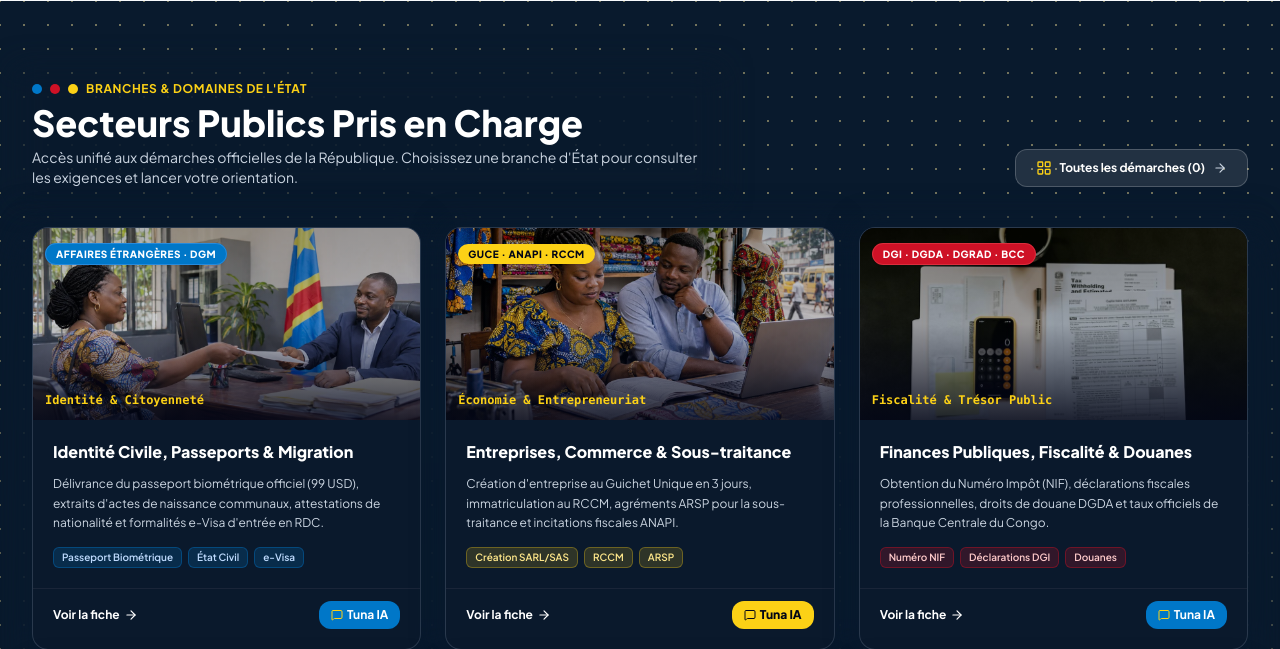
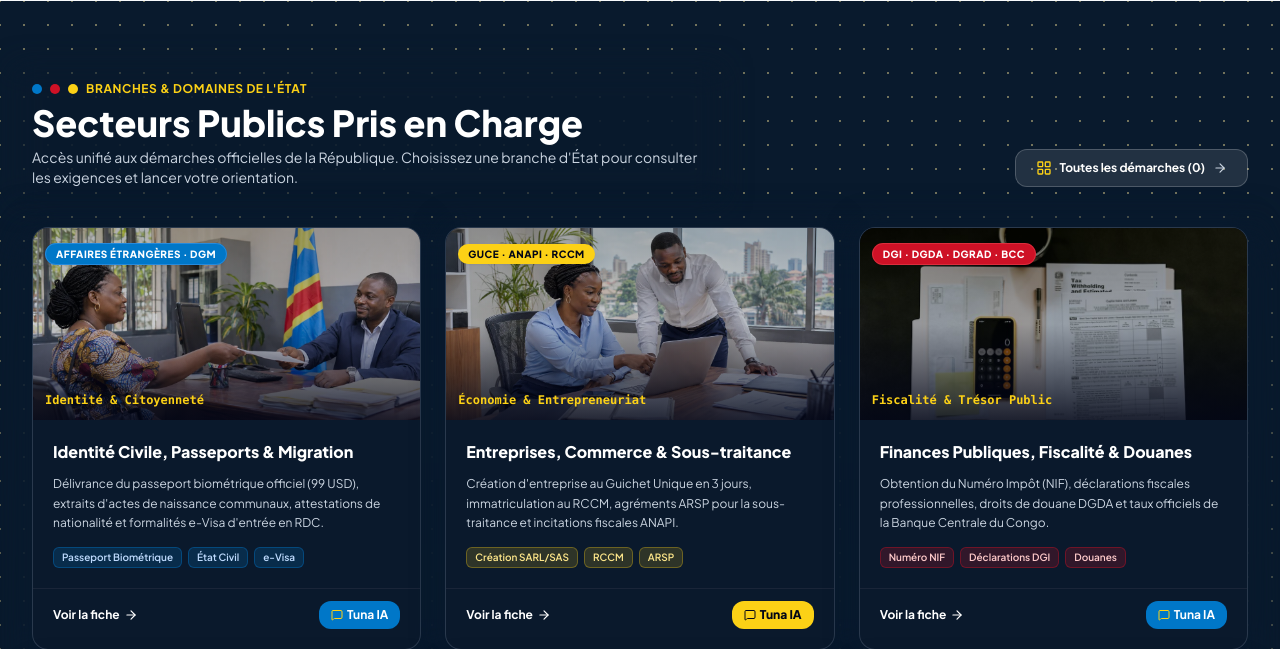
Before and after one commit to Novuyo-ITE/RDC-agent-du-peuple, a Django app: page / in a window 1280 px wide. Shown: the part 1394-2043 px from the top of the page. Run offline with Django 5.2, Linux system fonts and the light colour scheme; data that the repository does not hold is empty.

Commit message:
Update entrepreneurship sector image with business attire

```diff
--- a/apps/web_ui/templates/landing.html
+++ b/apps/web_ui/templates/landing.html
@@ -312,7 +312,7 @@
                 <div class="bg-[#0B1A2D]/85 backdrop-blur-md rounded-2xl overflow-hidden border border-slate-700/80 hover:border-[#FCD116] hover:shadow-2xl transition-all flex flex-col justify-between group">
                     <div>
                         <div class="relative w-full h-48 bg-slate-900 overflow-hidden">
-                            <img src="{% static 'img/sectors/economie-congo.webp' %}" alt="Entrepreneuriat Congolais" class="w-full h-full object-cover group-hover:scale-105 transition-transform duration-500">
+                            <img src="{% static 'img/sectors/economie-congo-business.webp' %}" alt="Entrepreneuriat Congolais" class="w-full h-full object-cover group-hover:scale-105 transition-transform duration-500">
                             <div class="absolute inset-0 bg-gradient-to-t from-slate-950/85 via-slate-950/20 to-black/30"></div>
 
                             <!-- DRC Golden Yellow Badge -->
```
Also changed, not shown: static/img/sectors/economie-congo-business.webp (added).
